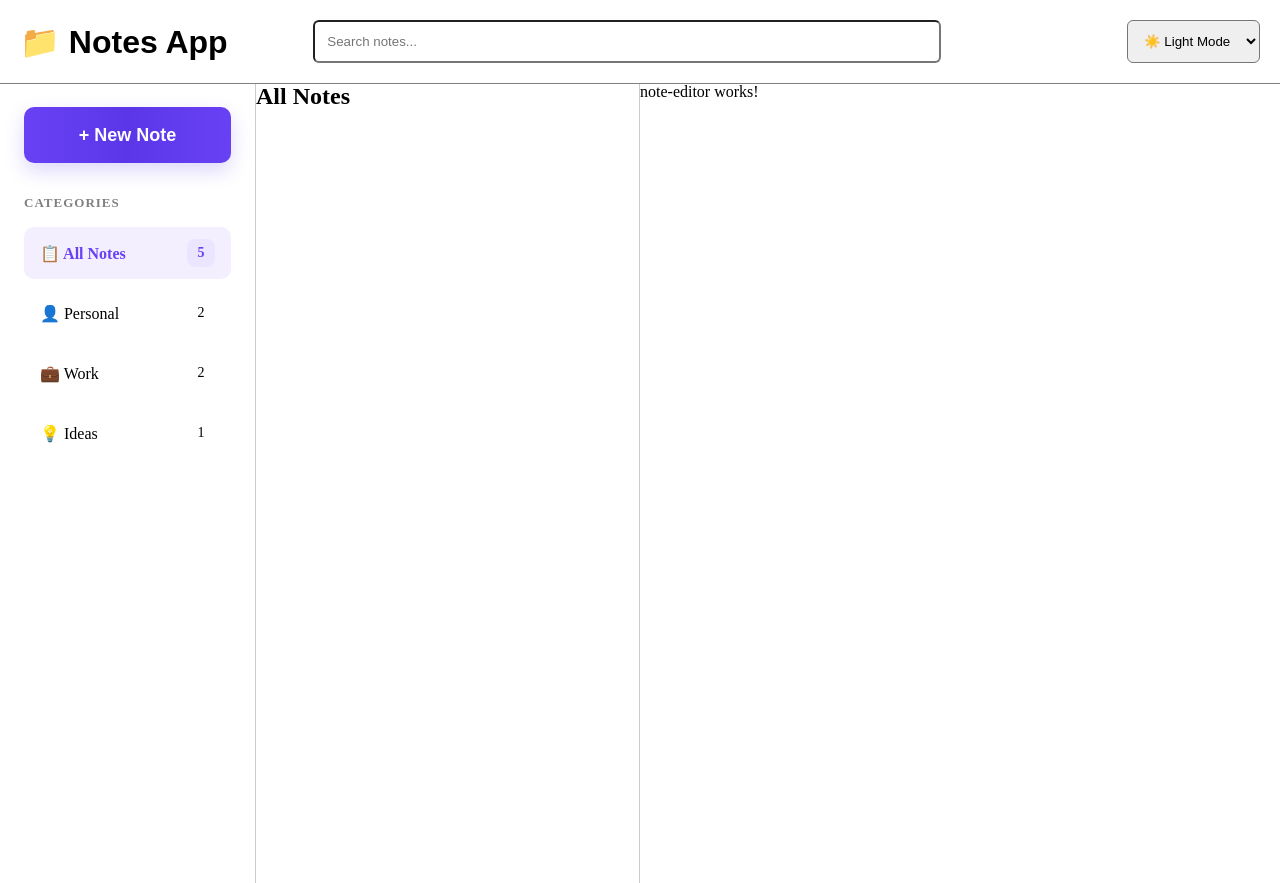
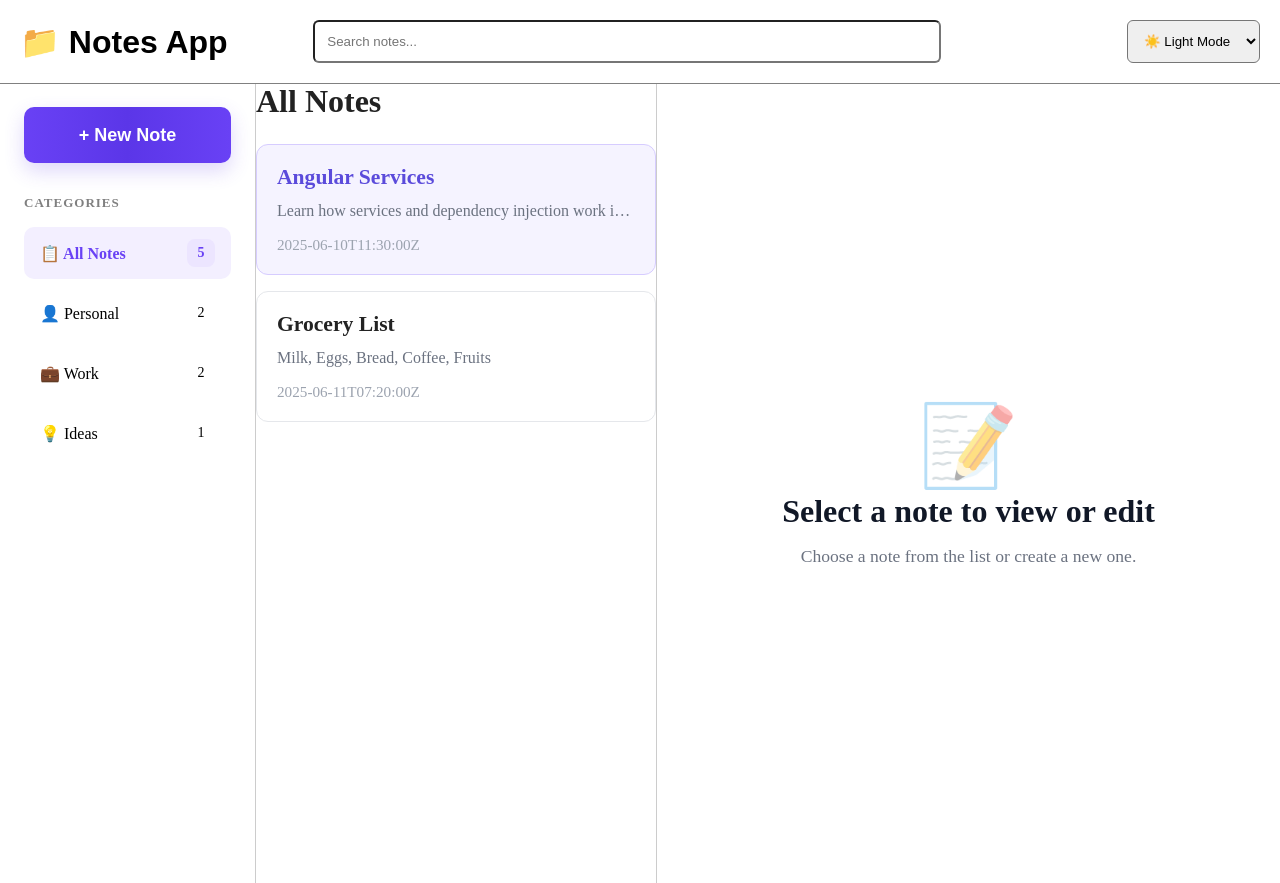
Before and after one commit to kavrox/CRUD-Notes-App-Using-AngularJS, an Angular app: page / in a window 1280 px wide. Built offline with nearby package versions, Linux system fonts and the light colour scheme.

Commit message:
periodic commit during development

```diff
--- a/src/app/note-card/note-card.html
+++ /dev/null
@@ -1 +0,0 @@
-<p>note-card works!</p>
--- a/src/app/note-editor/note-editor.css
+++ b/src/app/note-editor/note-editor.css
@@ -0,0 +1,29 @@
+.empty-state {
+    height: 100%;
+    min-height: 500px;
+
+    display: flex;
+    flex-direction: column;
+    justify-content: center;
+    align-items: center;
+
+    text-align: center;
+}
+
+.icon {
+    font-size: 5rem;
+    opacity: 0.5;
+}
+
+.empty-state h2 {
+    margin: 0;
+    font-size: 2rem;
+    font-weight: 700;
+    color: #111827;
+}
+
+.empty-state p {
+    margin-top: 1rem;
+    font-size: 1.1rem;
+    color: #6b7280;
+}
--- a/src/app/note-editor/note-editor.html
+++ b/src/app/note-editor/note-editor.html
@@ -1 +1,15 @@
-<p>note-editor works!</p>
+@if (dispForm) {
+    <main>
+
+    </main>
+} @else {
+    <div class="empty-state">
+
+    <div class="icon">📝</div>
+
+    <h2>Select a note to view or edit</h2>
+
+    <p>Choose a note from the list or create a new one.</p>
+
+    </div>
+}
--- a/src/app/note-editor/note-editor.ts
+++ b/src/app/note-editor/note-editor.ts
@@ -1,4 +1,5 @@
-import { Component } from '@angular/core';
+import { Component, inject, effect} from '@angular/core';
+import { NotesService } from '../notes-service';
 
 @Component({
   selector: 'app-note-editor',
@@ -6,4 +7,15 @@ import { Component } from '@angular/core';
   templateUrl: './note-editor.html',
   styleUrl: './note-editor.css',
 })
-export class NoteEditor {}
+export class NoteEditor {
+  dispForm = false;
+
+  noteService = inject(NotesService);
+  noteList = this.noteService.notesList;
+
+  createNoteEffect = effect(
+    () => {
+      this.noteService.createNewNote
+    }
+  )
+}
--- a/src/app/notes-list/notes-list.css
+++ b/src/app/notes-list/notes-list.css
@@ -1,4 +1,59 @@
-.all-notes{
-    font-size: 24px;
-    font-weight: bold;
+.all-notes {
+    font-size: 2rem;
+    font-weight: 600;
+    margin-bottom: 1.5rem;
+    color: #222;
 }
+
+.notes-list {
+    display: flex;
+    flex-direction: column;
+    gap: 1rem;
+    max-width: 400px;
+}
+
+.note-card {
+    padding: 1.25rem;
+    border: 1px solid #e5e7eb;
+    border-radius: 12px;
+    background: white;
+    cursor: pointer;
+    transition: all 0.2s ease;
+}
+
+.note-card:hover {
+    border-color: #c7c3ff;
+    box-shadow: 0 4px 12px rgba(0, 0, 0, 0.06);
+}
+
+.note-card:first-child {
+    background: #f5f3ff;
+    border-color: #d6ccff;
+}
+
+.title {
+    font-size: 1.35rem;
+    font-weight: 700;
+    color: #222;
+    margin-bottom: 0.75rem;
+}
+
+.note-card:first-child .title {
+    color: #5b4bdb;
+}
+
+.content {
+    font-size: 1rem;
+    color: #6b7280;
+    margin-bottom: 1rem;
+
+    /* text truncation like screenshot */
+    overflow: hidden;
+    text-overflow: ellipsis;
+    white-space: nowrap;
+}
+
+.date {
+    font-size: 0.95rem;
+    color: #9ca3af;
+}
--- a/src/app/notes-list/notes-list.html
+++ b/src/app/notes-list/notes-list.html
@@ -1 +1,20 @@
 <p class="all-notes">All Notes</p>
+<main class="notes-list">
+    @for (item of noteList; track $index) {
+
+        <div class="note-card">
+
+            <div class="title">
+                {{item.title}}
+            </div>
+
+            <div class="content">
+                {{item.notes}}
+            </div>
+
+            <div class="date">
+                {{item.lastModified}}
+            </div>
+        </div>
+    }
+</main>
--- a/src/app/notes-list/notes-list.ts
+++ b/src/app/notes-list/notes-list.ts
@@ -1,4 +1,6 @@
-import { Component } from '@angular/core';
+import { Component, inject } from '@angular/core';
+import { NotesService } from '../notes-service';
+import { NotesListInterface } from '../notes-list-interface';
 
 @Component({
   selector: 'app-notes-list',
@@ -6,4 +8,7 @@ import { Component } from '@angular/core';
   templateUrl: './notes-list.html',
   styleUrl: './notes-list.css',
 })
-export class NotesList {}
+export class NotesList {
+  noteService = inject(NotesService);
+  noteList = this.noteService.notesList;
+}
--- a/src/app/notes-service.ts
+++ b/src/app/notes-service.ts
@@ -1,17 +1,50 @@
-import { Injectable } from '@angular/core';
+import { Injectable, signal } from '@angular/core';
 import { NotesListInterface } from './notes-list-interface';
+import { single } from 'rxjs';
 
 @Injectable({
   providedIn: 'root',
 })
 export class NotesService {
+  createNewNote = signal(Symbol());
 
-  notesList: NotesListInterface[] = [];
+  notesList: NotesListInterface[] = [{
+      noteId: '1',
+      title: 'Angular Services',
+      type: 'Work',
+      notes: 'Learn how services and dependency injection work in Angular.',
+      createdAt: '2025-06-10T09:00:00Z',
+      lastModified: '2025-06-10T11:30:00Z'
+    },
+    {
+      noteId: '2',
+      title: 'Grocery List',
+      type: 'Personal',
+      notes: 'Milk, Eggs, Bread, Coffee, Fruits',
+      createdAt: '2025-06-11T07:15:00Z',
+      lastModified: '2025-06-11T07:20:00Z'
+    }];
 
-  addNote() {}
-  editNote() {}
-  deleteNote() {}
-
-
-  // Add methods to manage notes here
+  addNote(title:string, type:string, notes:string){
+    let new_note = {
+      noteId : this.notesList.length,
+      title : title,
+      type : type,
+      notes : notes,
+      createdAt : new Date().toLocaleString(),
+      lastModified : new Date().toLocaleString()
+    }
+  }
+  delNote(note_item : NotesListInterface){
+    let ind = this.notesList.indexOf(note_item);
+    if (ind > -1) {
+      this.notesList.splice(ind,1);
+    }
+  }
+  editNote(note_item : NotesListInterface, title: string, notes: string, type:string){
+    note_item.title = title;
+    note_item.notes = notes;
+    note_item.type = type;
+    note_item.lastModified = new Date().toLocaleString();
+  }
 }
--- a/src/app/sidebar/sidebar.html
+++ b/src/app/sidebar/sidebar.html
@@ -1,5 +1,5 @@
 <main class="sidebar">
-    <button type="button" class="new-note-btn">
+    <button type="button" class="new-note-btn" (click)="newNote()">
         <span class="plus">+</span>
         New Note
     </button>
--- a/src/app/sidebar/sidebar.ts
+++ b/src/app/sidebar/sidebar.ts
@@ -1,9 +1,17 @@
-import { Component } from '@angular/core';
-
+import { Component, output, inject } from '@angular/core';
+import { NotesService } from '../notes-service';
 @Component({
   selector: 'app-sidebar',
   imports: [],
   templateUrl: './sidebar.html',
   styleUrl: './sidebar.css',
 })
-export class Sidebar {}
+export class Sidebar {
+  noteService = inject(NotesService);
+  noteList = this.noteService.notesList;
+
+  newNote(){
+    //send a signal to display create new note
+    this.noteService.createNewNote.set(Symbol());
+  }
+}
```
Also changed, not shown: src/app/note-card/note-card.ts (deleted, +0 -9 lines), src/app/note-card/note-card.css (deleted), 1 other file (tests, documents, lock files or other folders).
